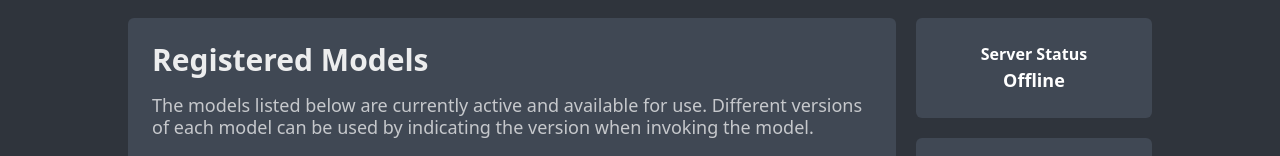
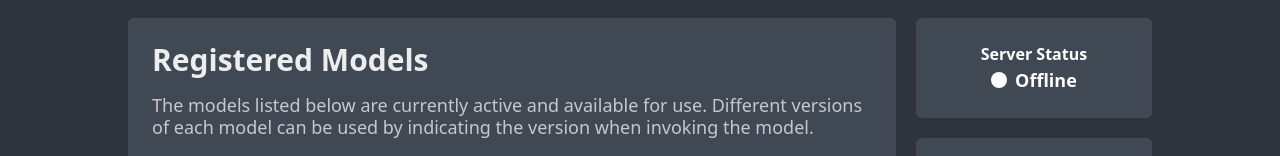
Before and after one commit to IntrinsicLabsAI/intrinsic-model-server, a React (Vite) app in the folder frontend/: page / in a window 1280 px wide. Shown: the part 230-386 px from the top of the page. Built offline with nearby package versions, Linux system fonts and the light colour scheme; no server answers; a web font is replaced by a local one.

Commit message:
Added status circle next to status text

```diff
--- a/frontend/src/pages/Home.tsx
+++ b/frontend/src/pages/Home.tsx
@@ -269,9 +269,15 @@ export default function Home() {
                   <div className='flex flex-col items-center'>
                     <p className=' text-white font-semibold '>Server Status</p>
                     {(!error) ? (
-                      <p className=' text-lg font-bold text-primary-600'>Online</p>
+                      <div className='flex flex-row items-center gap-2'>
+                        <div className="w-4 h-4 bg-primary-600 rounded-full"></div>
+                        <p className=' text-lg font-bold text-primary-600'>Online</p>
+                      </div>
                     ) : (
-                      <p className=' text-lg font-bold text-white'>Offline</p>
+                      <div className='flex flex-row items-center gap-2'>
+                        <div className="w-4 h-4 bg-white rounded-full"></div>
+                        <p className=' text-lg font-bold text-white'>Offline</p>
+                      </div>
                     )}
                   </div>
                 </Section>
```
